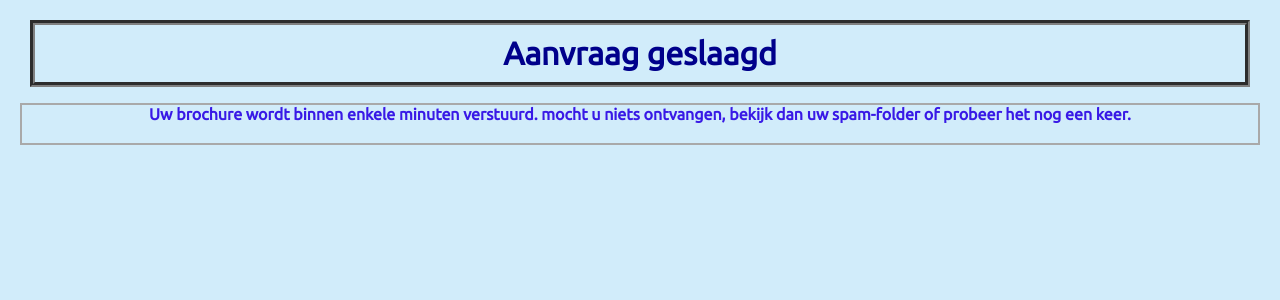
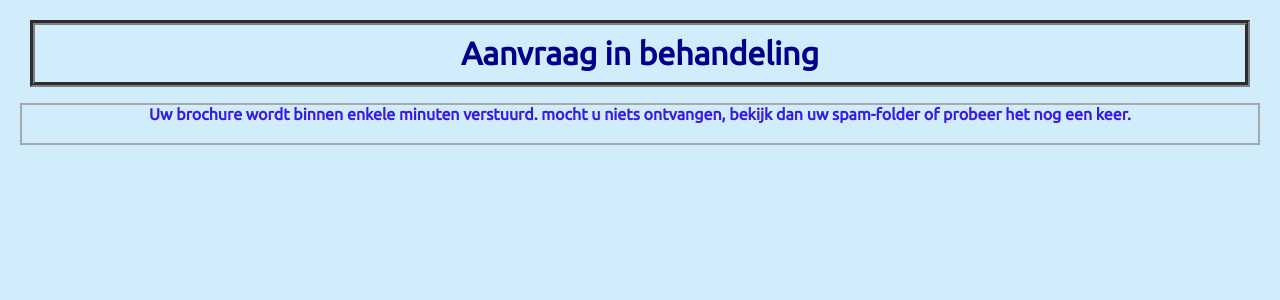
Before and after one commit to evanline/kbs02, a PHP site: page /afgehandeld.php in a window 1280 px wide. Shown: the top 300 px of the page. Run offline with PHP 8.4, Linux system fonts and the light colour scheme.

Commit message:
details.

```diff
--- a/afgehandeld.php
+++ b/afgehandeld.php
@@ -5,7 +5,7 @@
 	<link href='https://fonts.googleapis.com/css?family=Ubuntu' rel='stylesheet' type='text/css'>
 </head>
 <body>
-<h1 class= "titel">Aanvraag geslaagd</h1>
+<h1 class= "titel">Aanvraag in behandeling</h1>
 <p class = "form">Uw brochure wordt binnen enkele minuten verstuurd. mocht u niets ontvangen, bekijk dan uw spam-folder of probeer het nog een keer.</p>
 </body>
 </html>
```
